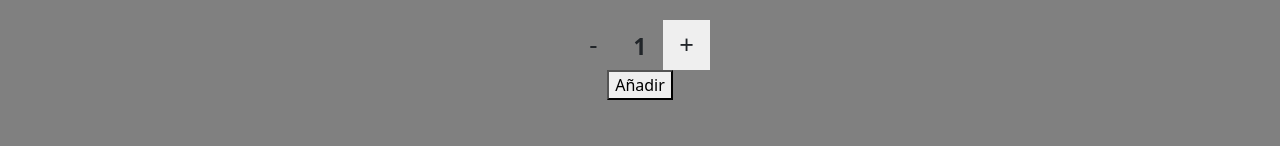
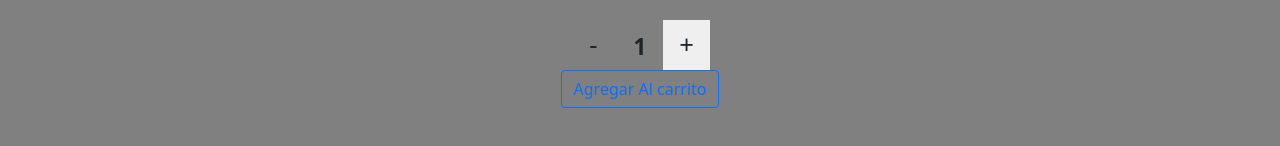
Before and after one commit to OttoVazquez1/React-Unity, a React (Create React App) app: page /detalle/1 in a window 1280 px wide. Shown: the part 604-750 px from the top of the page. Built offline with nearby package versions, Linux system fonts and the light colour scheme.

Commit message:
Desafio CoderHouse 8 - Eventos

```diff
--- /dev/null
+++ b/src/components/Intercambiabilidad/Intercambiabilidad.jsx
@@ -0,0 +1,54 @@
+import React, { useState } from 'react'
+import { Link } from 'react-router-dom'
+const InputCount =  () => {
+    return (
+    <>
+        <Link to='/cart'>
+            <button
+            className='btn btn-outline-primary'
+            onClick={() => console.log('Ir al carrito')}>Ir al carrito</button>
+        </Link>
+        <Link to='/'>
+            <button
+            className='btn btn-outline-primary'
+            onClick={() => console.log('Ir al home')}>Seguir comprando</button>
+        </Link>
+    </>
+    )
+}
+
+const ButtonCount= ({handleInter, onAdd, cantidad, stock})=> {
+    return (
+        <div onClick={handleInter}>
+            <button
+                className="btn btn-outline-primary"
+                onClick={() => onAdd(cantidad)}
+                disabled={stock === 0 ? true : null}
+            >Agregar Al carrito</button>
+        </div>
+    )
+}
+
+function Intercambiabilidad({onAdd, cantidad, stock}) {
+
+    const [inputType, setInputType] = useState('button')
+
+    const handleInter = ()=> {
+        setInputType('input')
+    }
+
+    return (
+    <>
+        {
+            inputType === 'button' ?
+                <ButtonCount handleInter={handleInter} onAdd={onAdd} cantidad={cantidad} stock={stock} />
+
+            :
+            <InputCount />
+        }
+
+    </>
+  )
+}
+
+export default Intercambiabilidad
--- a/src/components/ItemCount/ItemCount.jsx
+++ b/src/components/ItemCount/ItemCount.jsx
@@ -1,4 +1,5 @@
 import React, { useState } from 'react'
+import Intercambiabilidad from '../Intercambiabilidad/Intercambiabilidad';
 import '../ItemCount/ItemCount.css'
 
 const ItemCount = ({inicial, stock, onAdd}) => {
@@ -27,14 +28,7 @@ const ItemCount = ({inicial, stock, onAdd}) => {
           +
         </button>
       </div>
-
-      <button
-        className="button-primary"
-        onClick={() => onAdd(cantidad)}
-        disabled={stock === 0 ? true : null}
-      >
-        Añadir
-      </button>
+        <Intercambiabilidad onAdd={onAdd} cantidad={cantidad} stock={stock}/>
     </div>
     )
 }
--- a/src/container/ItemDetailContainer/ItemDetailContainer.jsx
+++ b/src/container/ItemDetailContainer/ItemDetailContainer.jsx
@@ -1,7 +1,7 @@
 import { useEffect, useState } from "react"
 import { useParams } from "react-router-dom"
 import ItemDetail from "../../components/ItemDetail/ItemDetail"
-import { getFetch, productos } from "../../helpers/getFetch"
+import { getFetch } from "../../helpers/getFetch"
 
 function ItemDetailContainer() {
     const [producto, setProducto] = useState({})
```
